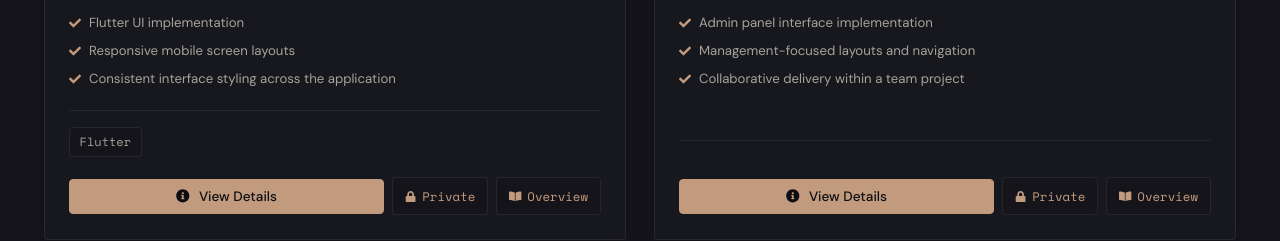
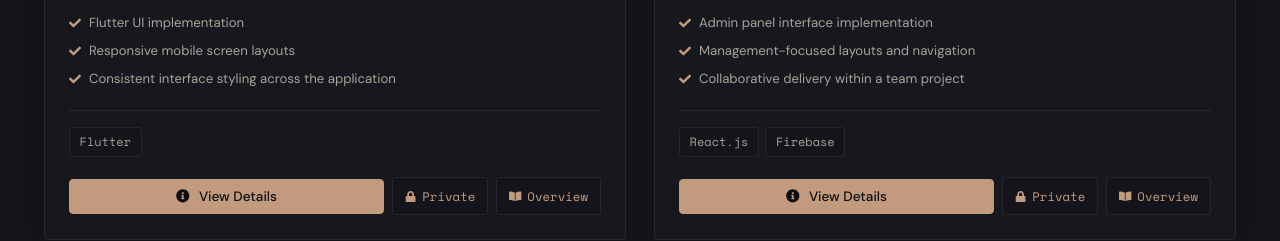
Before and after one commit to mrabukust-cmd/abubakar-portfolio, a React (Vite) app: page / in a window 1280 px wide. Shown: the part 5260-5501 px from the top of the page. Built offline with nearby package versions, Linux system fonts and the light colour scheme.

Commit message:
Add Legalace technology stack

```diff
--- a/src/data/projects.js
+++ b/src/data/projects.js
@@ -178,7 +178,7 @@ export const projectsData = [
     category: "Business Operations",
     badge: "Admin Panel",
     image: null,
-    technologies: [],
+    technologies: ["React.js", "Firebase"],
     shortDescription: "An administrative panel where I focused on building the management interface for the product team.",
     features: [
       "Admin panel interface implementation",
```
